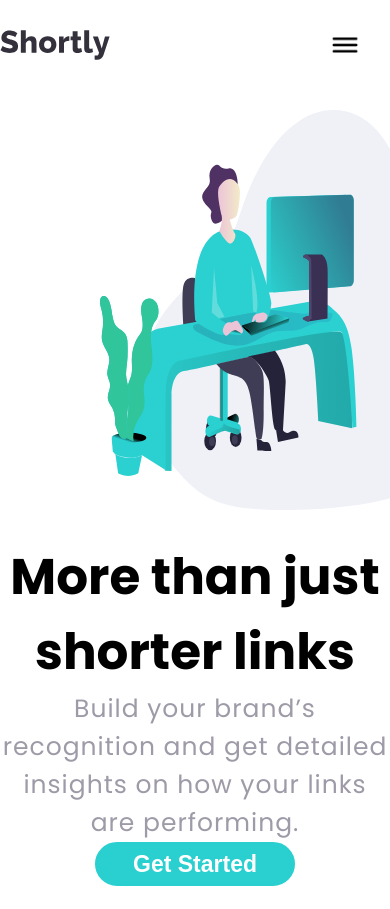
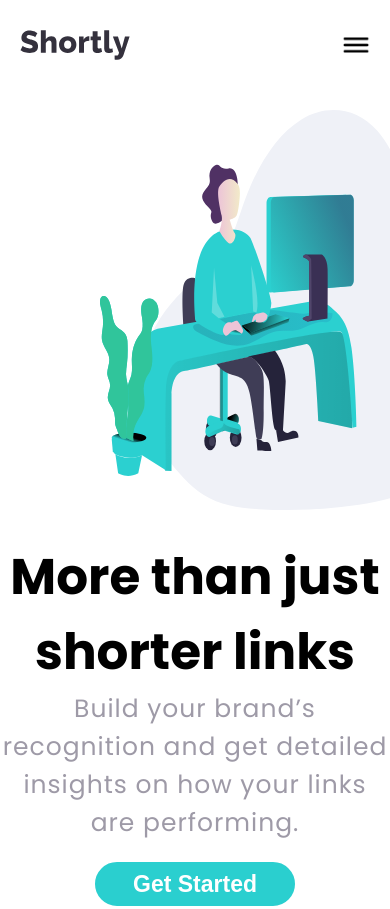
Before and after one commit to Babalola-Yusuf/url-shortening-api-master, a plain HTML site: page index.html in a window 390 px wide. Shown: the top 909 px of the page. Drawn offline with Linux system fonts and the light colour scheme.

Commit message:
adjusted a few things in the js

```diff
--- a/index.html
+++ b/index.html
@@ -64,13 +64,7 @@
          </div>
 
          <div id="shortened-result">
-            <!-- <div class="shortened-result-template">
-               <p class="full-link">https://lslssdfslf.sdls</p>
-               <div class="right-link">
-                  <p class="short-link">https://lsf.sdls</p>
-                  <button> copy</button>
-               </div>
-            </div> -->
+            <!-- dynamically generated -->
          </div>
 
       </div>
@@ -166,7 +160,7 @@
    </div>
   <div class="attribution">
     Challenge by <a href="https://www.frontendmentor.io?ref=challenge" target="_blank">Frontend Mentor</a>.
-    Coded by <a href="#">Your Name Here</a>.
+    Coded by <a href="#">Babalola Yusuf</a>.
   </div>
 </footer>
 
--- a/script.js
+++ b/script.js
@@ -1,4 +1,5 @@
 let input = document.querySelector('.input');
+
 async function getLinkShortner(){
 
     let url = input.value;
--- a/style.css
+++ b/style.css
@@ -19,7 +19,7 @@ header{
 header .bars{
    visibility: hidden;
    position: absolute;
-   right: 30px;
+   right: 5%;
 }
 header .bars:hover{
    background-color: rgba(94, 91, 91, 0.308);
@@ -106,7 +106,7 @@ button {
    margin-top: 50px;
    width: 100%;
    min-height: 500px;
-   margin-bottom: 20px;
+
 }
 .first{
    display: flex;
@@ -450,7 +450,16 @@ color: white;
    }
  }
 
+ @media(max-width: 1280px){
+   h1{
+      font-size: 55px;
+   }
+ }
  @media(max-width: 991px){
+   .first-section{
+       margin-bottom: 0px;
+   }
+
    h1{
       font-size: 50px;
    }
@@ -509,6 +518,10 @@ color: white;
    header{
       margin: 0;
       padding: 0;
+   }
+
+   header .logo{
+      margin-left: 5%;
    }
    nav{
       visibility: hidden;
@@ -589,6 +602,7 @@ color: white;
    .main-header button{
       width: 200px;
       padding: 20px;
+      margin-top: 20px;
    }
 
    h1{
```
